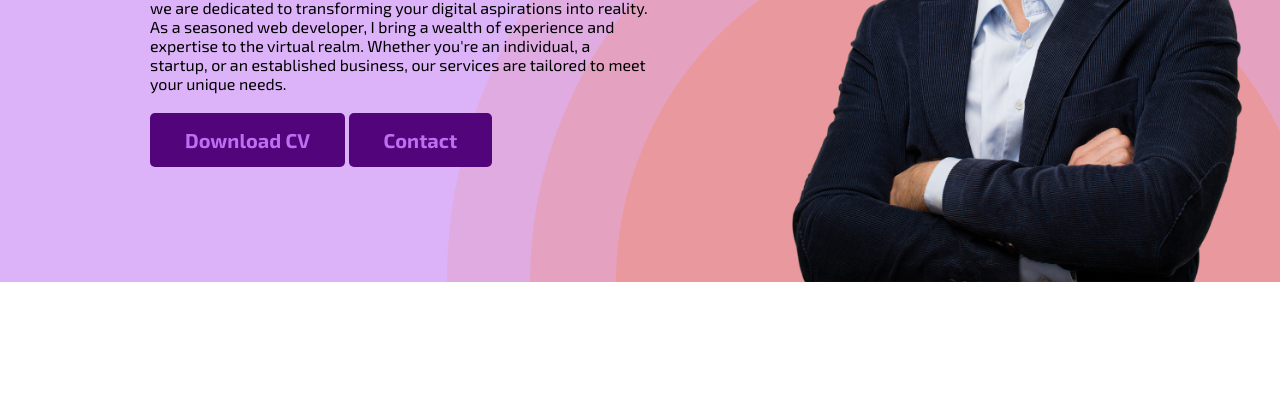
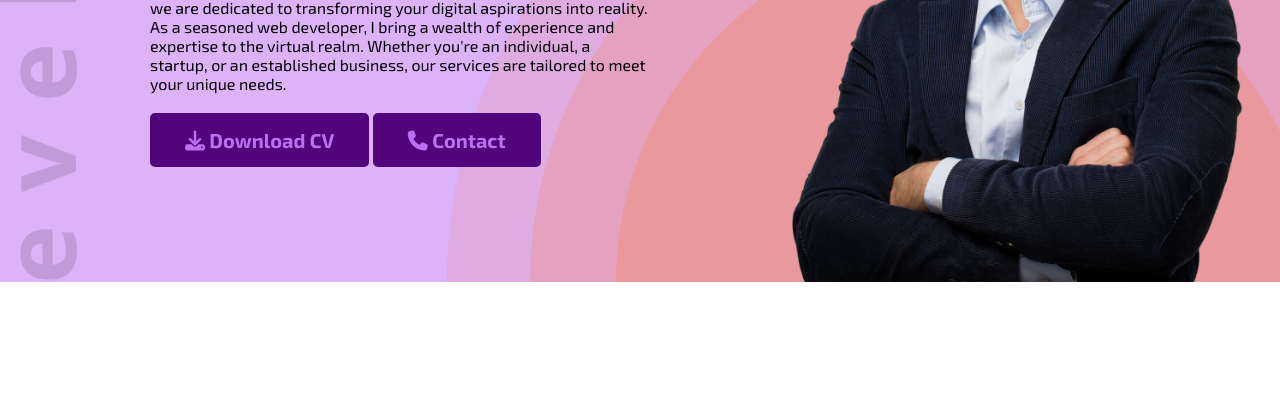
Before and after one commit to salmanhafizshuvo/web-developer-portfolio, a plain HTML site: page index.html in a window 1280 px wide. Shown: the part 381-790 px from the top of the page. Drawn offline with Linux system fonts and the light colour scheme; a web font is replaced by a local one.

Commit message:
added font awsome icon

```diff
--- a/index.html
+++ b/index.html
@@ -11,6 +11,7 @@
         href="https://fonts.googleapis.com/css2?family=Exo+2:wght@100;200;400;700&family=Tektur:wght@400;500;600;800;900&display=swap"
         rel="stylesheet">
     <link rel="stylesheet" href="./style/style.css">
+    <link rel="stylesheet" href="https://cdnjs.cloudflare.com/ajax/libs/font-awesome/6.5.1/css/all.min.css" integrity="sha512-DTOQO9RWCH3ppGqcWaEA1BIZOC6xxalwEsw9c2QQeAIftl+Vegovlnee1c9QX4TctnWMn13TZye+giMm8e2LwA==" crossorigin="anonymous" referrerpolicy="no-referrer" />
 </head>
 
 <body>
@@ -32,8 +33,8 @@
                     I bring a wealth of experience and expertise to the virtual realm. Whether you're an individual, a
                     startup, or an established business, our services are tailored to meet your unique needs.
                 </p>
-                <button class="btnPrimary">Download CV</button>
-                <button class="btnPrimary">Contact</button>
+                <button class="btnPrimary"><i class="fa-solid fa-download"></i> Download CV</button>
+                <button class="btnPrimary"><i class="fa-solid fa-phone"></i> Contact</button>
             </div>
             <img class="pp" src="images/hardy.png" alt="">
         </div>
@@ -189,7 +190,7 @@
                 </div>
             </div>
             <div class="downloadcv">
-                <button class="btnPrimary">Download CV</button>
+                <button class="btnPrimary"><i class="fa-solid fa-download"></i> Download CV</button>
             </div>
         </section>
     </main>
--- a/style/style.css
+++ b/style/style.css
@@ -53,9 +53,9 @@ nav a{
 }
 .header{
     background-color: #bd6ff187;
-    background-image: url(../images/header_bg.png);
+    background-image: url('../images/header_bg.png') , url('../images/developer.png');
     background-repeat: no-repeat;
-    background-position: bottom right;
+    background-position: bottom right , top left;
 }
 .banner{
     padding: 30px 30px 0px 150px;
```
